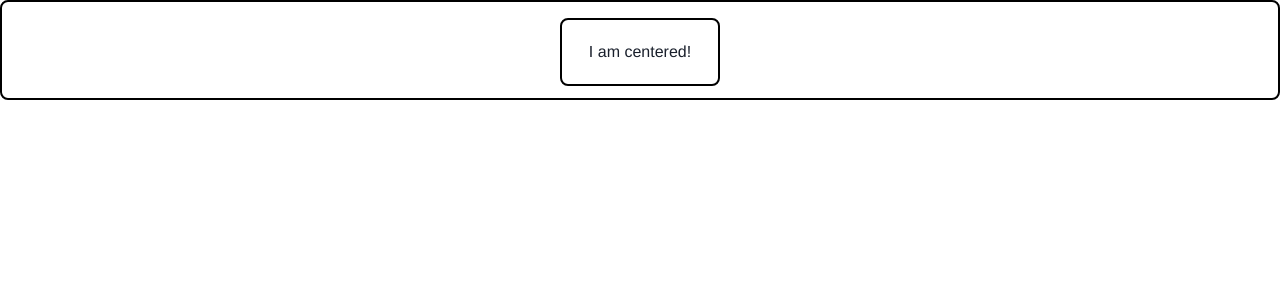
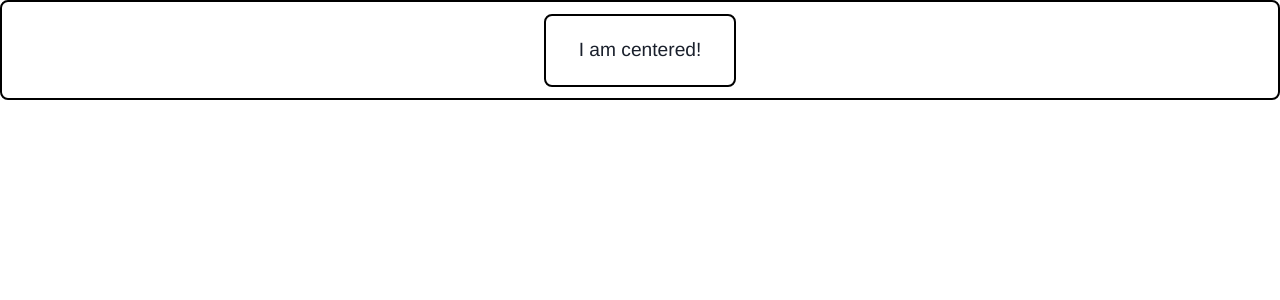
Before and after one commit to cm-kato-moqrin/css-layout-cookbook, a React (Create React App) app: page / in a window 1280 px wide. Shown: the top 300 px of the page. Built offline with nearby package versions, Linux system fonts and the light colour scheme.

Commit message:
fixed font and mt

```diff
--- a/src/components/CenterContainer.tsx
+++ b/src/components/CenterContainer.tsx
@@ -6,12 +6,13 @@ function CenterContainer() {
   return (
     <VStack border='2px' h='100px' borderColor='black' rounded='lg'>
       <Center
-        mt={4}
+        mt={3}
         border='2px'
         borderColor='black'
         w='10em'
         rounded='lg'
         p='20px'
+        textStyle='p'
       >
         I am centered!
       </Center>
```
